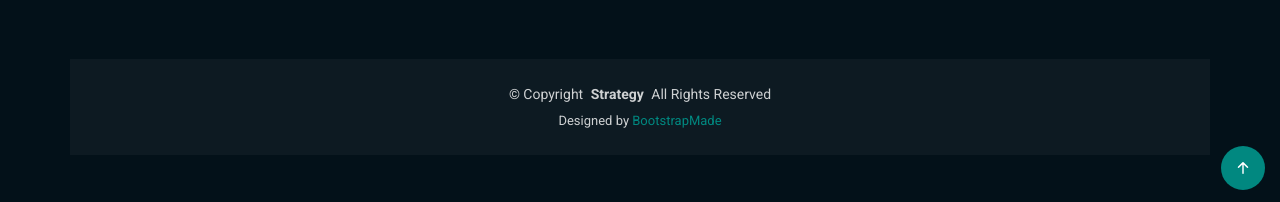
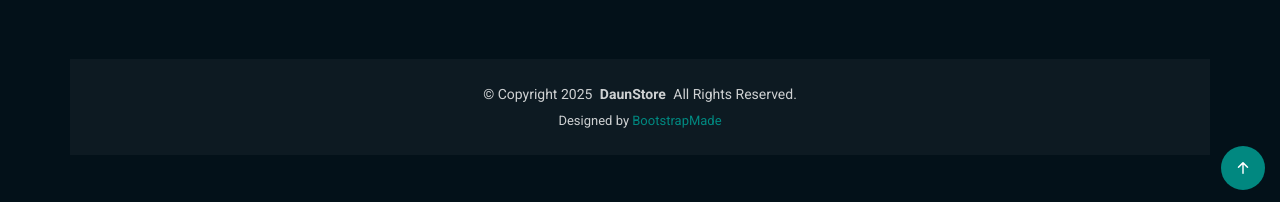
Before and after one commit to DaunScape/daunscape.github.io, a Jekyll site: the page built from index.html, in a window 1280 px wide and 900 px high, scrolled down 3635 px. Shown: the part 695-897 px from the top of the window. Built offline with Jekyll 4.4.1, drawn with Linux system fonts in a browser that asks for light colours.

Commit message:
More site identity updates

```diff
--- a/_includes/footer.html
+++ b/_includes/footer.html
@@ -55,9 +55,9 @@
 
   <div class="container copyright text-center mt-4">
     <p>
-      © <span>Copyright</span>
-      <strong class="px-1 sitename">Strategy</strong>
-      <span>All Rights Reserved</span>
+      © <span>Copyright {{ 'now' | date: "%Y" }} </span>
+      <strong class="px-1 sitename">{{ site.title }}</strong>
+      <span>All Rights Reserved.</span>
     </p>
     <div class="credits">
       Designed by <a href="https://bootstrapmade.com/">BootstrapMade</a>
--- a/_includes/head.html
+++ b/_includes/head.html
@@ -1,12 +1,12 @@
 <head>
   <meta charset="utf-8" />
   <meta content="width=device-width, initial-scale=1.0" name="viewport" />
-  <title>Index - Strategy Bootstrap Template</title>
+  <title>{{ page.title }} - {{ site.title }}</title>
   <meta name="description" content="" />
   <meta name="keywords" content="" />
 
   <!-- Favicons -->
-  <link href="assets/img/favicon.png" rel="icon" />
+  <link href="assets/img/favicon.ico" rel="icon" />
   <link href="assets/img/apple-touch-icon.png" rel="apple-touch-icon" />
 
   <!-- Fonts -->
--- a/index.html
+++ b/index.html
@@ -1,5 +1,6 @@
 ---
 layout: default
+title: Home
 ---
 
 <!-- Hero Section -->
```
Also changed, not shown: assets/img/favicon.ico (added), assets/img/favicon.png (deleted).
